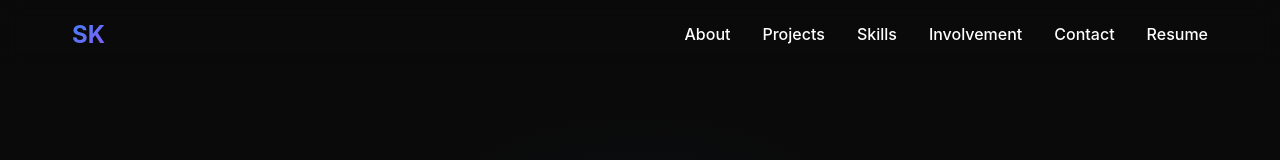
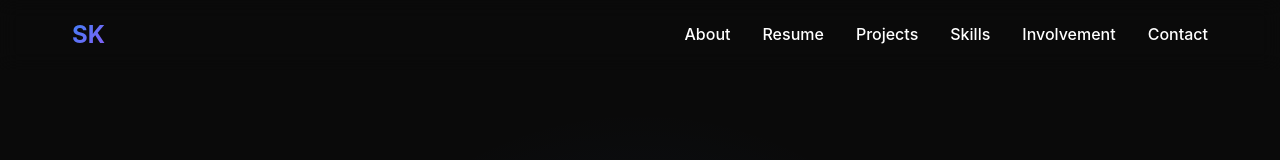
Before and after one commit to sagar-889/sagar, a React (Vite) app: page / in a window 1280 px wide. Shown: the top 160 px of the page. Built offline with nearby package versions, Linux system fonts and the light colour scheme.

Commit message:
resume change

```diff
--- a/src/App.jsx
+++ b/src/App.jsx
@@ -17,11 +17,11 @@ function App() {
       <main>
         <Hero />
         <About />
+        <Resume />
         <Projects />
         <Skills />
         <Involvement />
         <Contact />
-        <Resume />
       </main>
       <Footer />
     </div>
--- a/src/components/Header.jsx
+++ b/src/components/Header.jsx
@@ -14,7 +14,7 @@ const Header = () => {
     return () => window.removeEventListener('scroll', handleScroll)
   }, [])
 
-  const navItems = ['About', 'Projects', 'Skills', 'Involvement', 'Contact', 'Resume']
+  const navItems = ['About', 'Resume', 'Projects', 'Skills', 'Involvement', 'Contact']
 
   return (
     <header className={`header ${isScrolled ? 'scrolled' : ''}`}>
```
